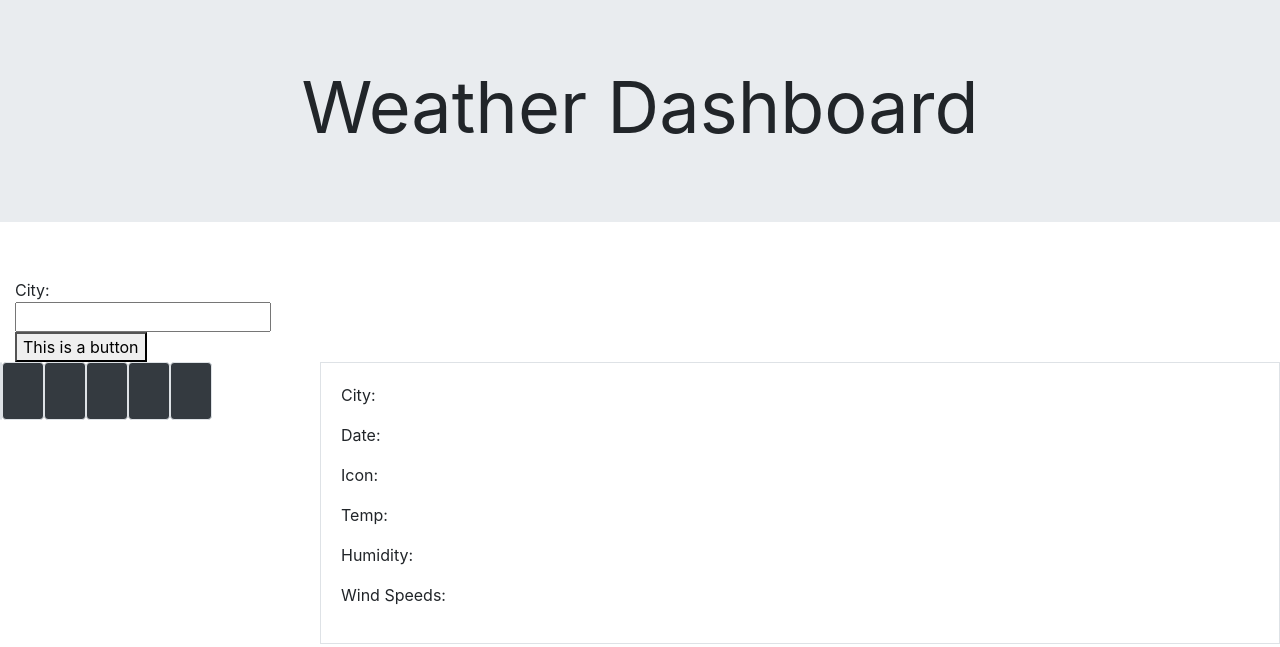
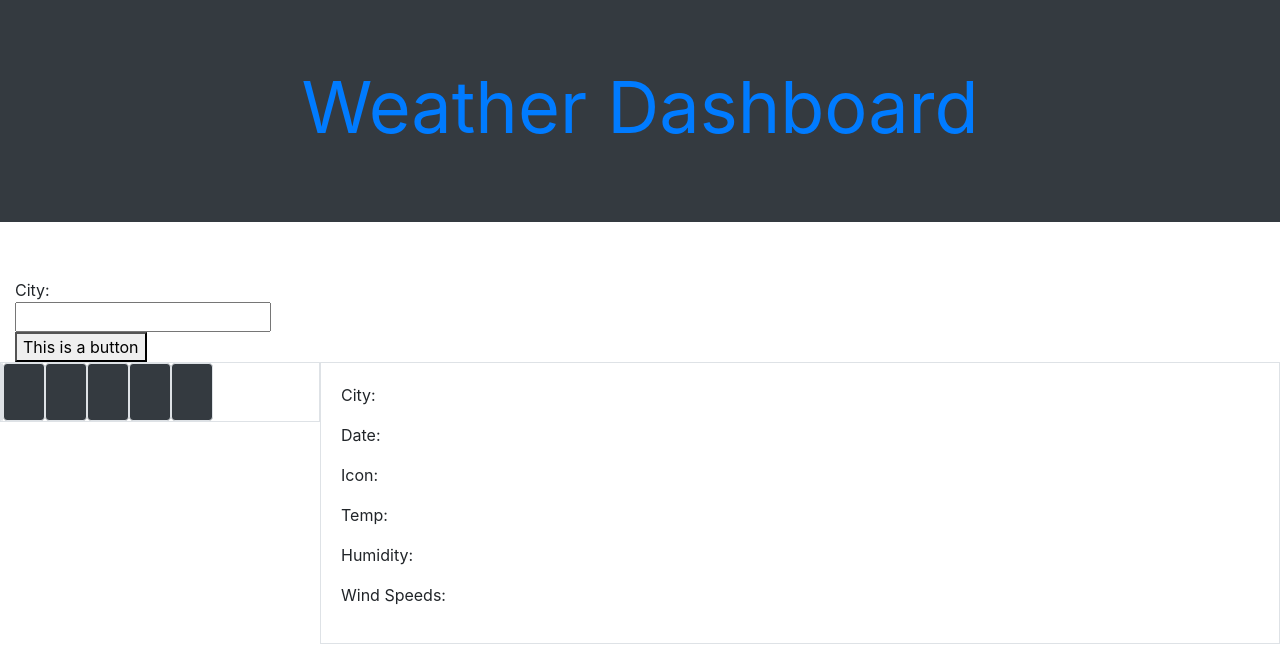
Before and after one commit to TheWintersFox/WeatherDashboard, a plain HTML site: page index.html in a window 1280 px wide. Drawn offline with nearby package versions, Linux system fonts and the light colour scheme.

Commit message:
adding in dark background for jumbotron/blue text for jumbotrontext

```diff
--- a/index.html
+++ b/index.html
@@ -11,7 +11,7 @@
 </head>
 
 <body>
-    <div class="jumbotron jumbotron-fluid">
+    <div class="jumbotron jumbotron-fluid bg-dark text-primary">
         <div class="container">
             <h1 class="display-3 text-center"><strong>Weather Dashboard</strong></h1>
         </div>
@@ -41,7 +41,7 @@
         </div>
 
 
-        <div class="row">
+        <div class="row border">
             <div class="card deck border"></div>
             <div class="card text-white bg-dark border" style="max-width: 18rem; max-height:">
                 <div class="card-body" id='card-1'>
```
